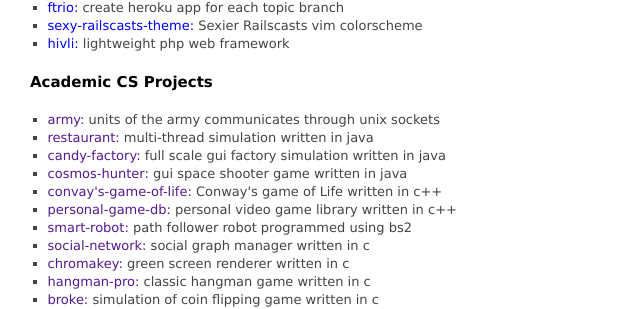
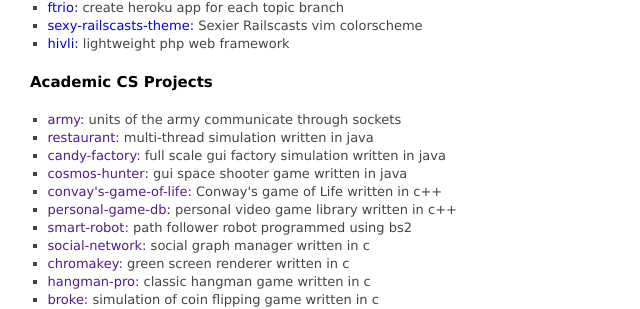
Before and after one commit to oguzbilgic/oguzbilgic.github.com, a Jekyll site: the page built from index.html, in a window 1280 px wide. Shown: the part 585-894 px from the top of the page, without its empty margins (0-640 px from the left). Built offline with Jekyll 4.4.1, drawn with Linux system fonts in a browser that asks for light colours; Markdown is read by kramdown in place of the engine named in the settings.

Commit message:
Update index.html

```diff
--- a/index.html
+++ b/index.html
@@ -35,7 +35,7 @@ title: oguz bilgic
 
   <h2>Academic CS Projects</h2>
   <ul class="posts">
-    <li><a href="">army:</a> units of the army communicates through unix sockets</li>
+    <li><a href="">army:</a> units of the army communicate through sockets</li>
     <li><a href="">restaurant:</a> multi-thread simulation written in java</li>
     <li><a href="">candy-factory:</a> full scale gui factory simulation written in java</li>
     <li><a href="">cosmos-hunter:</a> gui space shooter game written in java</li>
```
